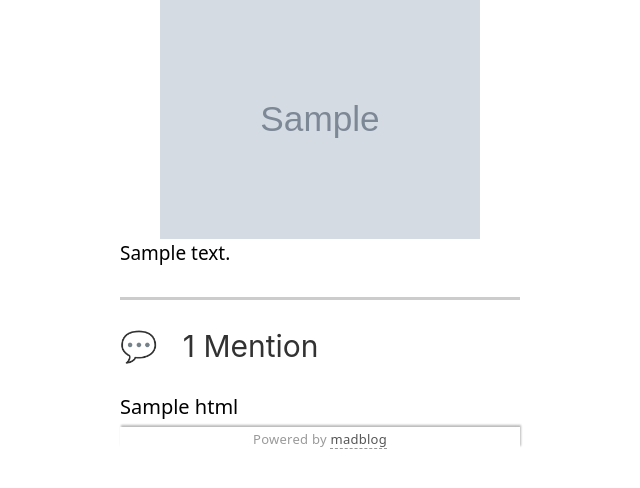
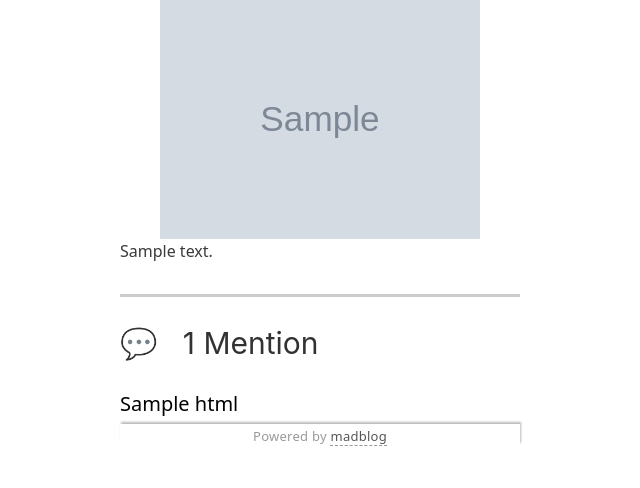
Before and after one commit to blacklight/madblog, a Flask app: template madblog/templates/article.html in a window 1280 px wide. Shown: the part 200-688 px from the top of the page, without its empty margins (320-960 px from the left). Run offline with Flask 3, Linux system fonts and the light colour scheme; the template is opened without the code that fills it: most values are stand-ins (such as "Sample title", 1, 10 or a date in 2020); grey boxes marked "Sample" are stand-in pictures; parts of the project's set-up code (start-up, migrations or seed data) failed here and were passed over; some web fonts are replaced.

Commit message:
style(font): Switched to sans-serif

```diff
--- a/madblog/static/css/blog.css
+++ b/madblog/static/css/blog.css
@@ -1,18 +1,19 @@
 main .content {
   display: flex;
   flex-direction: column;
-  line-height: 1.5em;
-  font-size: 0.95em;
+  line-height: 1.6;
+  font-size: 16px;
+  color: rgb(58, 58, 58);
 }
 
 main .content p,
 main .content ul,
 main .content ol {
-  font-family: Lora, "Palatino Linotype", "Book Antiqua", "New York", "DejaVu serif", serif;
+  /* font-family: Lora, "Palatino Linotype", "Book Antiqua", "New York", "DejaVu serif", serif; */
+  font-family: Verdana, sans-serif;
   text-align: justify;
   overflow-wrap: break-word;
   word-break: break-word;
-  line-height: 1.5;
 }
 
 main .content code, .codehilite {
@@ -21,7 +22,6 @@ main .content code, .codehilite {
 
 @media screen and (max-width: 767px) {
   main {
-    font-size: 0.95em;
     padding: 0.25em 0.5em;
   }
 
```
